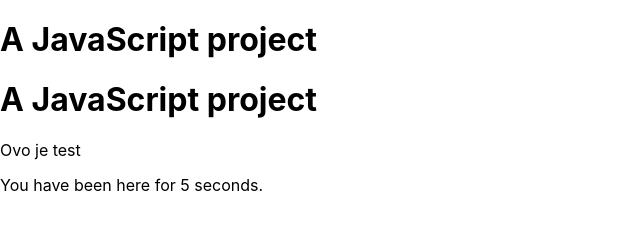
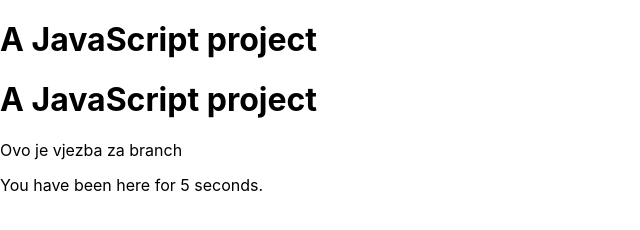
Before and after one commit to VuckoM/algoProject, a website built with Parcel: page AlgoProject/src/index.html in a window 1280 px wide. Shown: the whole page, without its empty margins (0-640 px from the left). Built offline with nearby package versions, Linux system fonts and the light colour scheme.

Commit message:
provjera brancha

```diff
--- a/AlgoProject/src/index.html
+++ b/AlgoProject/src/index.html
@@ -8,7 +8,9 @@
 <body>
   <h1>A JavaScript project</h1>
   <h1>A JavaScript project</h1>
-<p>Ovo je test</p>
+<p>Ovo je vjezba za branch</p>
+
+
   <div id="app"></div>
   <script src="main.js"></script>
 </body>
```
